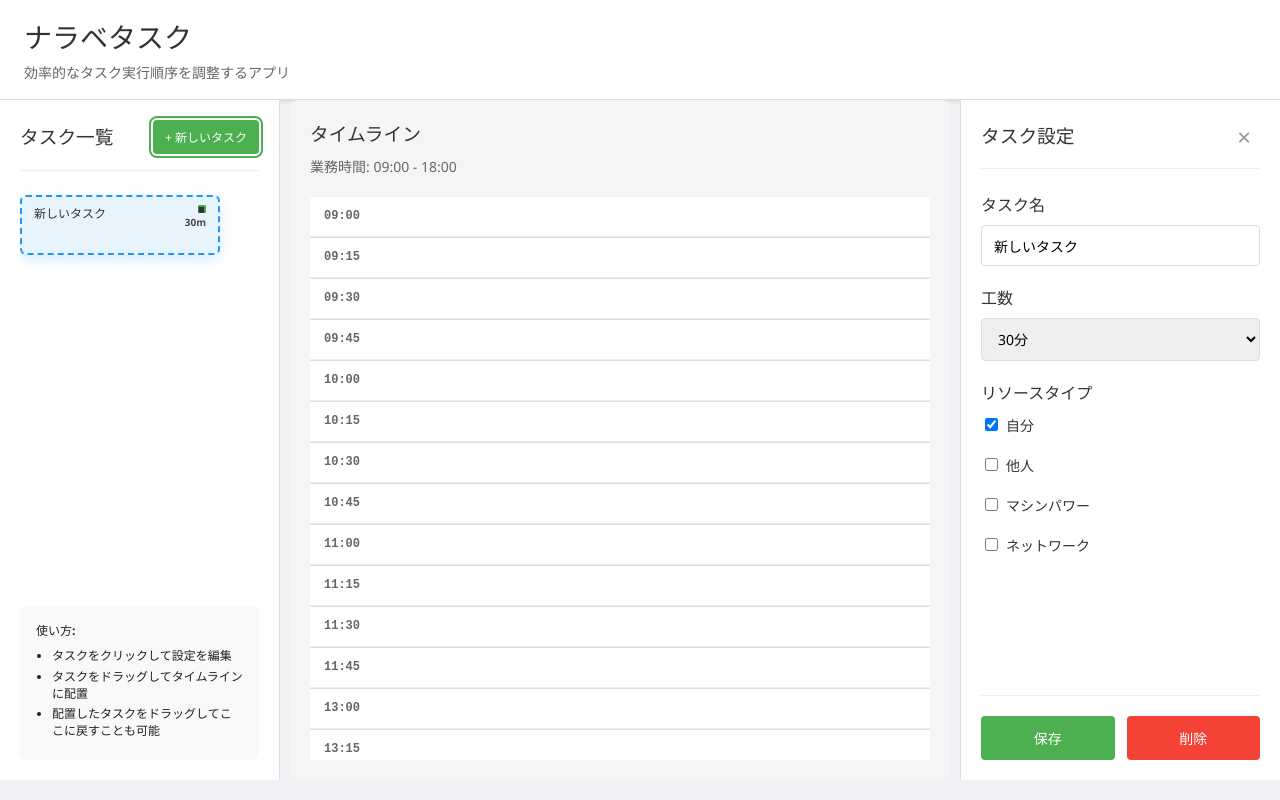
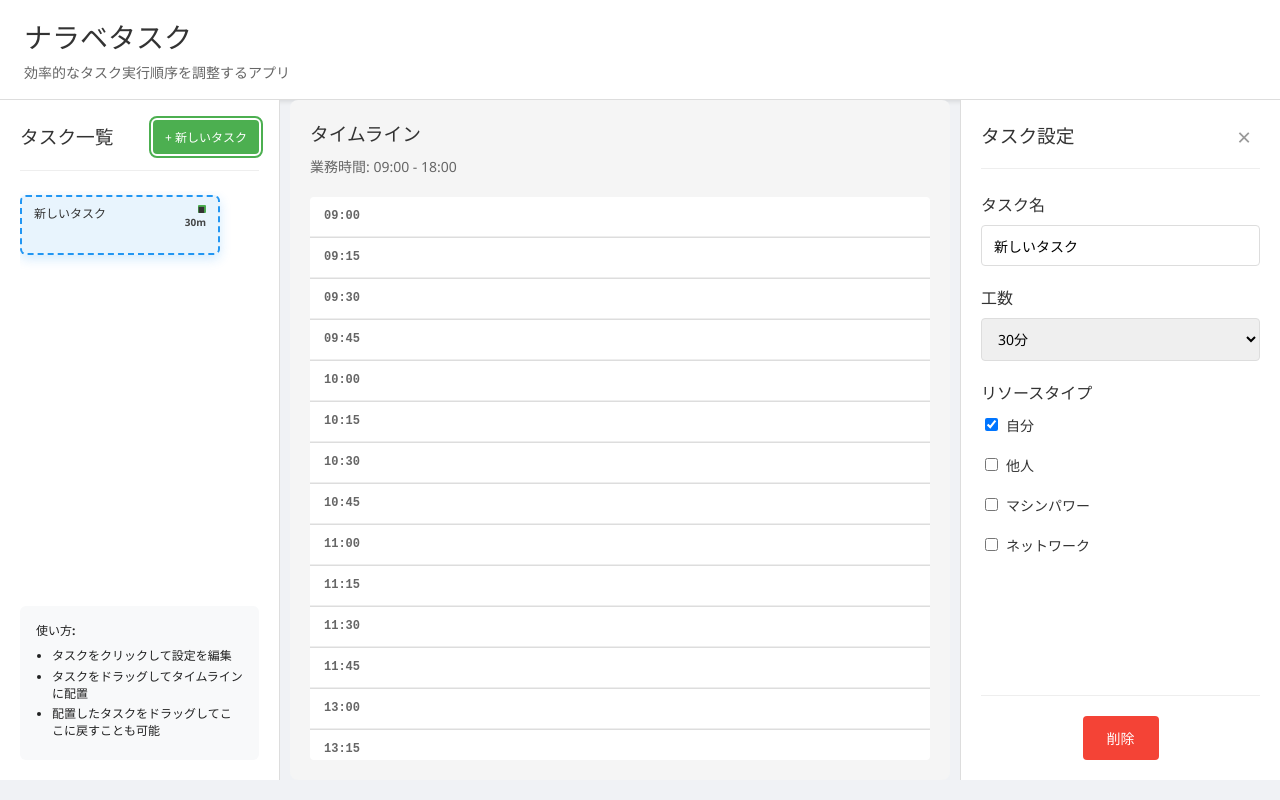
Before and after one commit to tadosuke/narabetask, a React (Vite) app: page / in a window 1280 px wide. Both pictures are taken after a click on the button "+ 新しいタスク". Built offline with nearby package versions, Linux system fonts and the light colour scheme.

Commit message:
Remove save button and implement auto-save functionality for task settings
Co-authored-by: tadosuke <111171661+tadosuke@users.noreply.github.com>

```diff
--- a/src/components/TaskSidebar.css
+++ b/src/components/TaskSidebar.css
@@ -123,38 +123,19 @@
 
 .task-sidebar__actions {
   display: flex;
-  gap: 12px;
+  justify-content: center;
   padding-top: 20px;
   border-top: 1px solid #eee;
 }
 
-.task-sidebar__save,
 .task-sidebar__remove {
-  flex: 1;
-  padding: 12px 16px;
+  padding: 12px 24px;
   border: none;
   border-radius: 4px;
   font-size: 14px;
   font-weight: 500;
   cursor: pointer;
   transition: all 0.2s ease;
-}
-
-.task-sidebar__save {
-  background-color: #4CAF50;
-  color: white;
-}
-
-.task-sidebar__save:hover:not(:disabled) {
-  background-color: #45a049;
-}
-
-.task-sidebar__save:disabled {
-  background-color: #ccc;
-  cursor: not-allowed;
-}
-
-.task-sidebar__remove {
   background-color: #f44336;
   color: white;
 }
@@ -173,8 +154,4 @@
     border-top: 1px solid #ddd;
     overflow-y: auto;
   }
-
-  .task-sidebar__actions {
-    flex-direction: column;
-  }
 }
--- a/src/components/TaskSidebar.tsx
+++ b/src/components/TaskSidebar.tsx
@@ -54,26 +54,41 @@ export const TaskSidebar: React.FC<TaskSidebarProps> = ({
     }
   }, [selectedTask]);
 
-  /** リソースタイプの選択状態を切り替え */
-  const handleResourceTypeChange = (resourceType: ResourceType, checked: boolean) => {
-    if (checked) {
-      setResourceTypes(prev => [...prev, resourceType]);
-    } else {
-      setResourceTypes(prev => prev.filter(type => type !== resourceType));
+  /** タスクの変更を自動保存 */
+  const autoSaveTask = (updatedName: string, updatedDuration: number, updatedResourceTypes: ResourceType[]) => {
+    if (selectedTask && updatedName.trim() && updatedResourceTypes.length > 0) {
+      const updatedTask: Task = {
+        ...selectedTask,
+        name: updatedName.trim(),
+        duration: updatedDuration,
+        resourceTypes: updatedResourceTypes
+      };
+      onTaskUpdate(updatedTask);
     }
   };
 
-  /** タスクの変更を保存 */
-  const handleSave = () => {
-    if (selectedTask && name.trim() && resourceTypes.length > 0) {
-      const updatedTask: Task = {
-        ...selectedTask,
-        name: name.trim(),
-        duration,
-        resourceTypes
-      };
-      onTaskUpdate(updatedTask);
+  /** タスク名の変更処理 */
+  const handleNameChange = (newName: string) => {
+    setName(newName);
+    autoSaveTask(newName, duration, resourceTypes);
+  };
+
+  /** 所要時間の変更処理 */
+  const handleDurationChange = (newDuration: number) => {
+    setDuration(newDuration);
+    autoSaveTask(name, newDuration, resourceTypes);
+  };
+
+  /** リソースタイプの選択状態を切り替え */
+  const handleResourceTypeChange = (resourceType: ResourceType, checked: boolean) => {
+    let newResourceTypes: ResourceType[];
+    if (checked) {
+      newResourceTypes = [...resourceTypes, resourceType];
+    } else {
+      newResourceTypes = resourceTypes.filter(type => type !== resourceType);
     }
+    setResourceTypes(newResourceTypes);
+    autoSaveTask(name, duration, newResourceTypes);
   };
 
   /** タスクを削除 */
@@ -124,7 +139,7 @@ export const TaskSidebar: React.FC<TaskSidebarProps> = ({
             id="task-name"
             type="text"
             value={name}
-            onChange={(e) => setName(e.target.value)}
+            onChange={(e) => handleNameChange(e.target.value)}
             placeholder="タスク名を入力"
           />
         </div>
@@ -134,7 +149,7 @@ export const TaskSidebar: React.FC<TaskSidebarProps> = ({
           <select
             id="task-duration"
             value={duration}
-            onChange={(e) => setDuration(Number(e.target.value))}
+            onChange={(e) => handleDurationChange(Number(e.target.value))}
           >
             {durationOptions.map(option => (
               <option key={option} value={option}>
@@ -170,13 +185,6 @@ export const TaskSidebar: React.FC<TaskSidebarProps> = ({
 
       <div className="task-sidebar__actions">
         <button
-          className="task-sidebar__save"
-          onClick={handleSave}
-          disabled={!name.trim() || resourceTypes.length === 0}
-        >
-          保存
-        </button>
-        <button
           className="task-sidebar__remove"
           onClick={handleRemove}
         >
```
Also changed, not shown: 1 other file (tests, documents, lock files or other folders).
